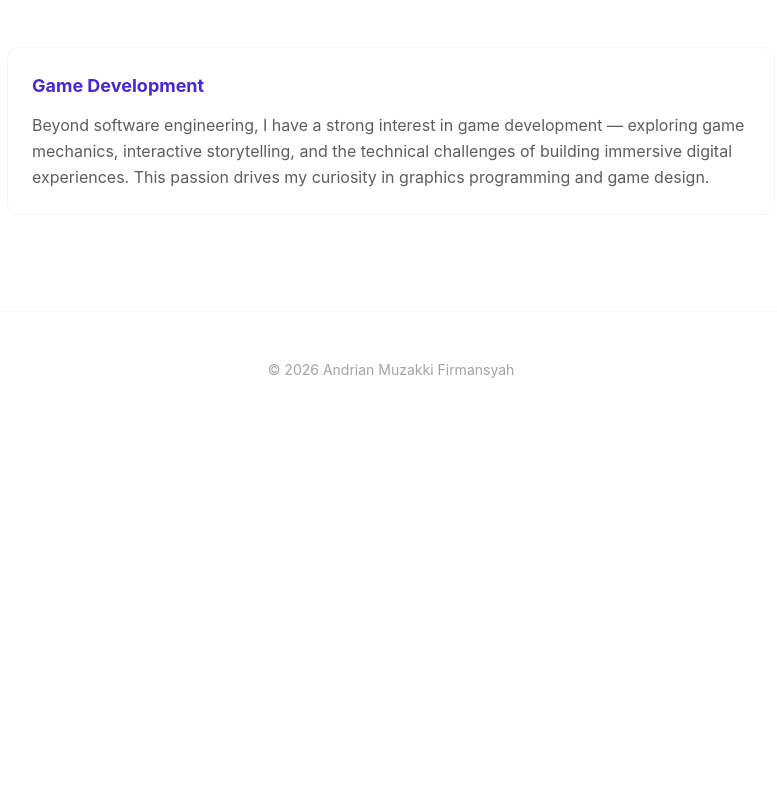
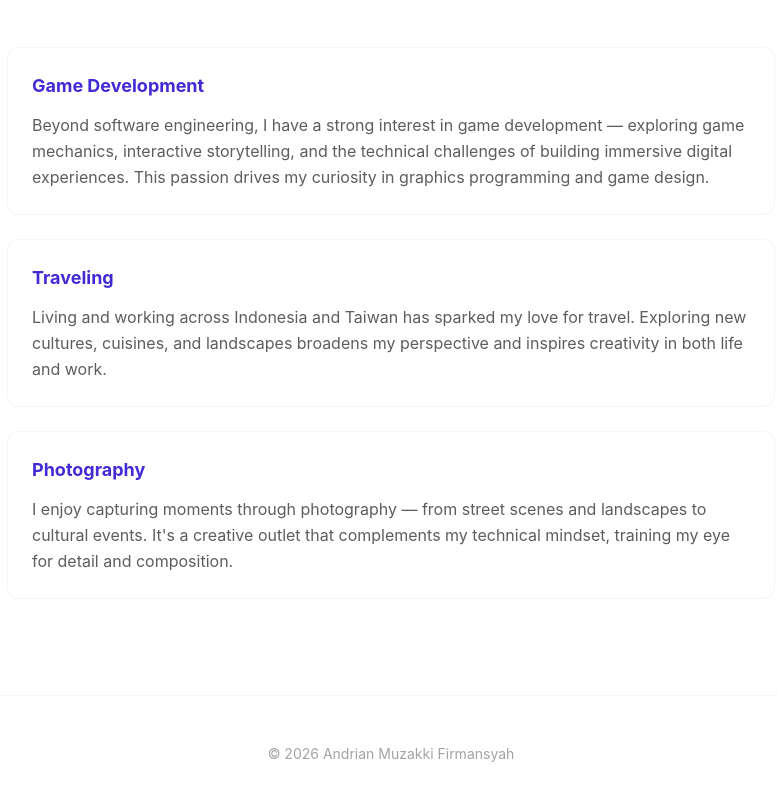
Before and after one commit to flyingstarlai/amf, a React (Vite) app: page / in a window 1280 px wide. Shown: the part 4843-5643 px from the top of the page, without its empty margins (249-1026 px from the left). Before the commit the page ends 5271 px from the top, so only its background shows below. Built offline with nearby package versions, Linux system fonts and the light colour scheme.

Commit message:
feat: add traveling and photography to interests

```diff
--- a/src/data.ts
+++ b/src/data.ts
@@ -308,12 +308,32 @@ const interestsData: Record<Lang, Interest[]> = {
       description:
         "Beyond software engineering, I have a strong interest in game development — exploring game mechanics, interactive storytelling, and the technical challenges of building immersive digital experiences. This passion drives my curiosity in graphics programming and game design.",
     },
+    {
+      title: "Traveling",
+      description:
+        "Living and working across Indonesia and Taiwan has sparked my love for travel. Exploring new cultures, cuisines, and landscapes broadens my perspective and inspires creativity in both life and work.",
+    },
+    {
+      title: "Photography",
+      description:
+        "I enjoy capturing moments through photography — from street scenes and landscapes to cultural events. It's a creative outlet that complements my technical mindset, training my eye for detail and composition.",
+    },
   ],
   "zh-TW": [
     {
       title: "遊戲開發",
       description:
         "除了軟體工程之外，我對遊戲開發有著濃厚的興趣 — 探索遊戲機制、互動敘事，以及建構沉浸式數位體驗的技術挑戰。這份熱情驅動著我對圖形程式設計與遊戲設計的好奇心。",
+    },
+    {
+      title: "旅行",
+      description:
+        "在印尼與台灣的生活與工作經歷，點燃了我對旅行的熱愛。探索新文化、美食與風景，拓展了我的視野，也為生活與工作帶來創意靈感。",
+    },
+    {
+      title: "攝影",
+      description:
+        "我喜歡透過攝影捕捉當下的瞬間 — 從街景、風景到文化活動。這是一個與技術思維互補的創作出口，訓練我對細節與構圖的敏銳度。",
     },
   ],
 }
```
